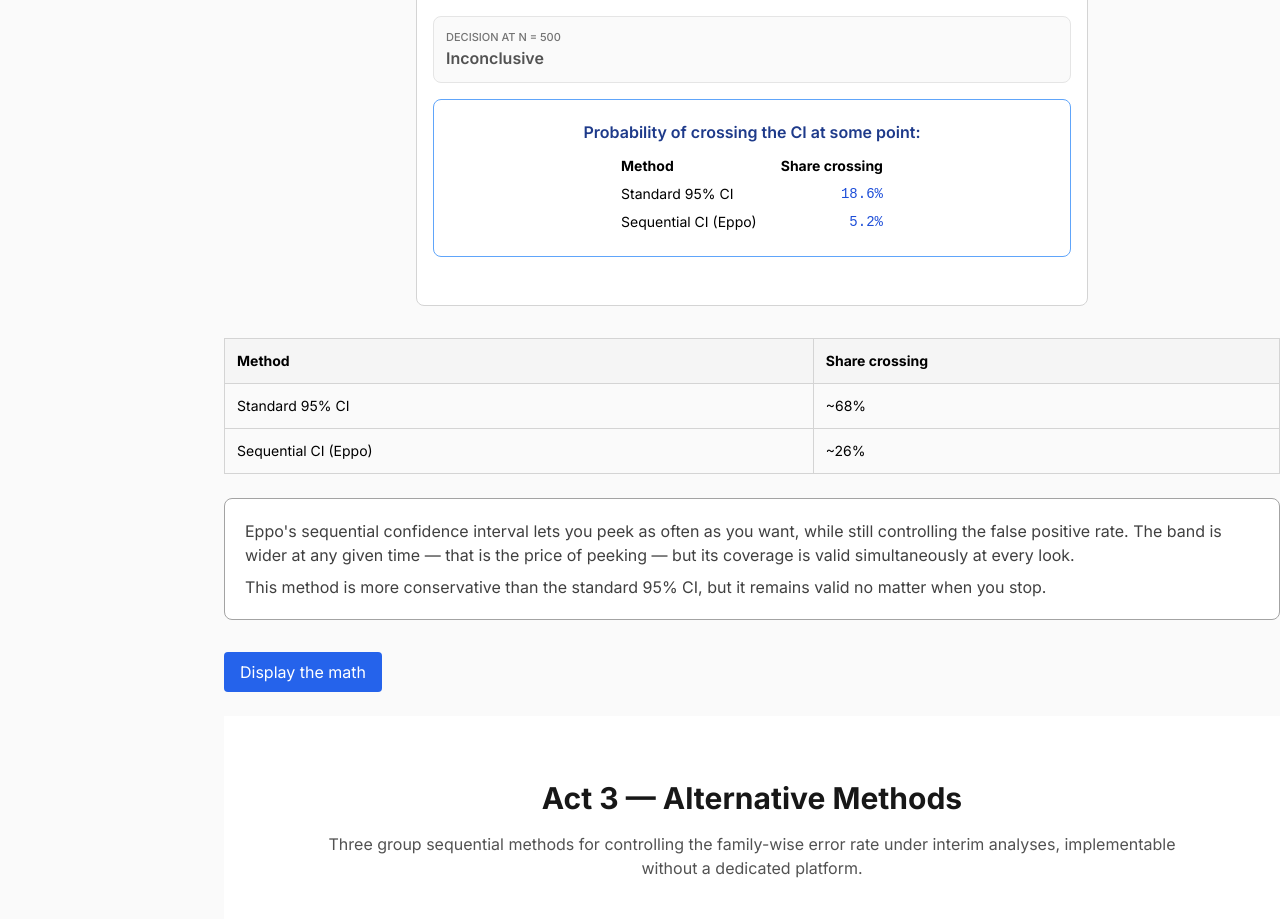
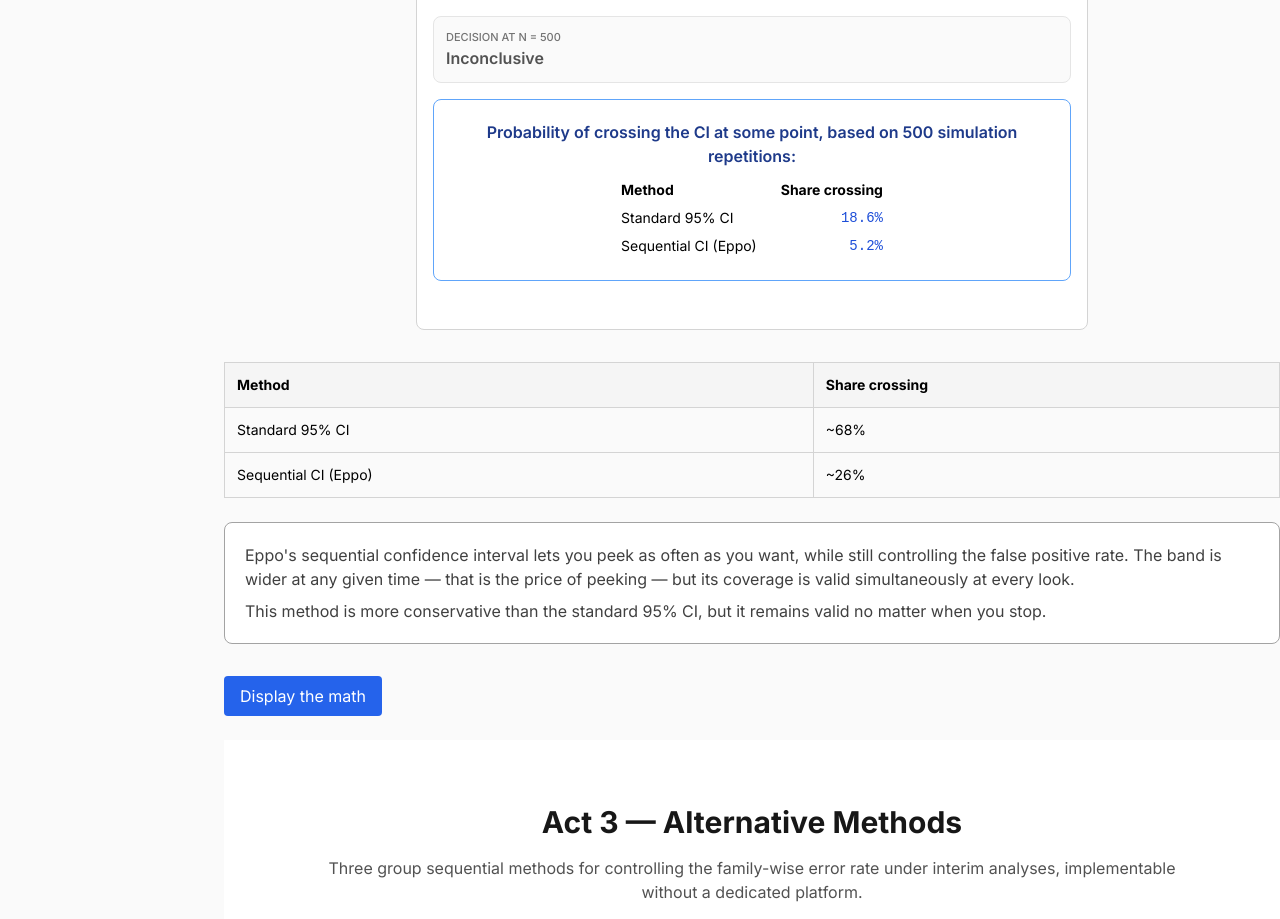
Before and after one commit to n-levy/sequential_testing, a Next.js app in the folder site/: page /short in a window 1280 px wide. Shown: the part 3560-4479 px from the top of the page. Built offline with nearby package versions, Linux system fonts and the light colour scheme.

Commit message:
Fix build errors (client component + InlineMath typing) - act 3 step  4

```diff
--- a/site/components/shared/ABTestSim.tsx
+++ b/site/components/shared/ABTestSim.tsx
@@ -24,7 +24,7 @@ interface ABTestSimProps {
 }
 
 const Z_975 = 1.959964
-const PEEK_N_SIMS = 500
+const PEEK_N_SIMS = 500 // number of re-randomizations used to estimate crossing probabilities
 const PEEK_LOOKS = 6
 
 // Normal quantile approximation
@@ -468,7 +468,7 @@ export function ABTestSim({
       {/* Probability of crossing CI at some point for all layers */}
       {showPeekStats && peekProbs && (
         <div className="bg-white border border-blue-400 rounded-lg p-5 mb-8 mt-4 text-center">
-          <span className="text-blue-900 font-semibold">Probability of crossing the CI at some point:</span>
+          <span className="text-blue-900 font-semibold">Probability of crossing the CI at some point, based on 500 simulation repetitions:</span>
           {Object.keys(peekProbs).length === 1 ? (
             <span className="ml-2 text-blue-700 font-mono" id="peek-prob-box">{(Object.values(peekProbs)[0] * 100).toFixed(1)}%</span>
           ) : (
```
